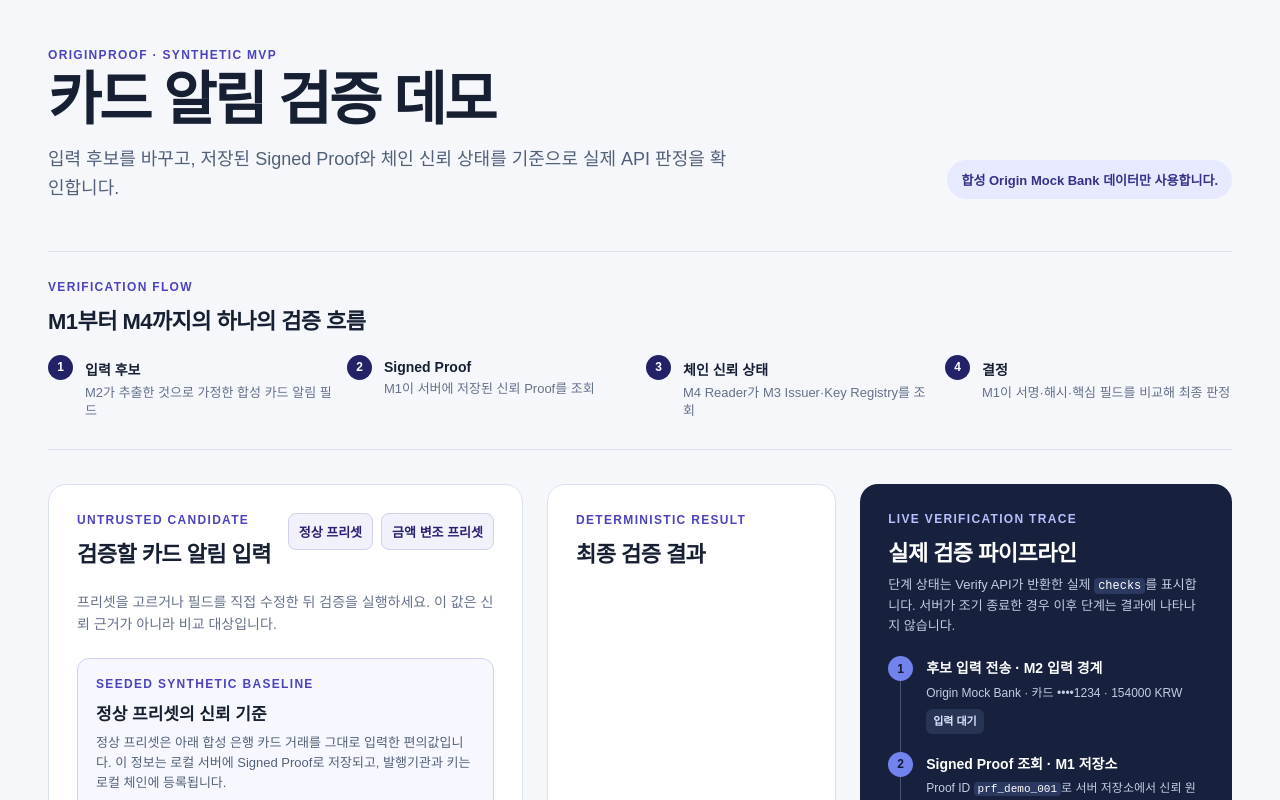
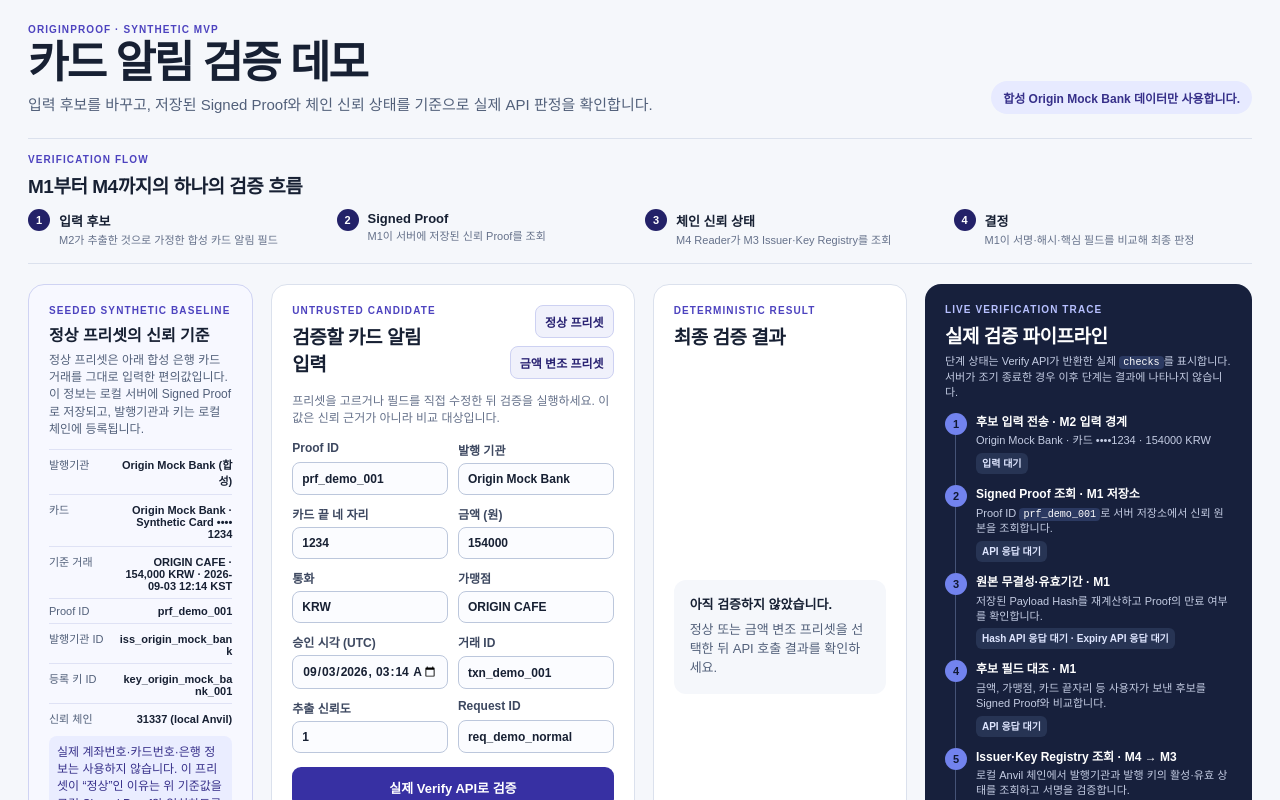
Before and after one commit to OriginProof-3web/OriginProof, a Next.js app in the folder apps/web/: page / in a window 1280 px wide. Shown: the top 800 px of the page. Built offline with nearby package versions, Linux system fonts and the light colour scheme.

Commit message:
style: compact and widen demo workspace

```diff
--- a/apps/web/app/page.tsx
+++ b/apps/web/app/page.tsx
@@ -170,6 +170,31 @@ export default function DemoPage() {
       </section>
 
       <section className="workspace" aria-label="검증 데모">
+        <section className="baseline-card" aria-labelledby="baseline-title">
+          <div>
+            <p className="eyebrow">SEEDED SYNTHETIC BASELINE</p>
+            <h3 id="baseline-title">정상 프리셋의 신뢰 기준</h3>
+          </div>
+          <p>
+            정상 프리셋은 아래 합성 은행 카드 거래를 그대로 입력한 편의값입니다. 이 정보는 로컬
+            서버에 Signed Proof로 저장되고, 발행기관과 키는 로컬 체인에 등록됩니다.
+          </p>
+          <dl>
+            <div><dt>발행기관</dt><dd>Origin Mock Bank (합성)</dd></div>
+            <div><dt>카드</dt><dd>{baselineProof.card}</dd></div>
+            <div><dt>기준 거래</dt><dd>{baselineProof.transaction}</dd></div>
+            <div><dt>Proof ID</dt><dd>prf_demo_001</dd></div>
+            <div><dt>발행기관 ID</dt><dd>{baselineProof.issuerId}</dd></div>
+            <div><dt>등록 키 ID</dt><dd>{baselineProof.keyId}</dd></div>
+            <div><dt>신뢰 체인</dt><dd>{baselineProof.chainId}</dd></div>
+          </dl>
+          <p className="baseline-note">
+            실제 계좌번호·카드번호·은행 정보는 사용하지 않습니다. 이 프리셋이 “정상”인 이유는
+            위 기준값을 로컬 Signed Proof와 일치하도록 시드했기 때문이며, 최종 정상 판정은
+            브라우저가 아니라 Verify API가 합니다.
+          </p>
+        </section>
+
         <form className="candidate-form" onSubmit={submit}>
           <div className="form-heading">
             <div>
@@ -190,31 +215,6 @@ export default function DemoPage() {
             프리셋을 고르거나 필드를 직접 수정한 뒤 검증을 실행하세요. 이 값은 신뢰 근거가 아니라
             비교 대상입니다.
           </p>
-
-          <section className="baseline-card" aria-labelledby="baseline-title">
-            <div>
-              <p className="eyebrow">SEEDED SYNTHETIC BASELINE</p>
-              <h3 id="baseline-title">정상 프리셋의 신뢰 기준</h3>
-            </div>
-            <p>
-              정상 프리셋은 아래 합성 은행 카드 거래를 그대로 입력한 편의값입니다. 이 정보는 로컬
-              서버에 Signed Proof로 저장되고, 발행기관과 키는 로컬 체인에 등록됩니다.
-            </p>
-            <dl>
-              <div><dt>발행기관</dt><dd>Origin Mock Bank (합성)</dd></div>
-              <div><dt>카드</dt><dd>{baselineProof.card}</dd></div>
-              <div><dt>기준 거래</dt><dd>{baselineProof.transaction}</dd></div>
-              <div><dt>Proof ID</dt><dd>prf_demo_001</dd></div>
-              <div><dt>발행기관 ID</dt><dd>{baselineProof.issuerId}</dd></div>
-              <div><dt>등록 키 ID</dt><dd>{baselineProof.keyId}</dd></div>
-              <div><dt>신뢰 체인</dt><dd>{baselineProof.chainId}</dd></div>
-            </dl>
-            <p className="baseline-note">
-              실제 계좌번호·카드번호·은행 정보는 사용하지 않습니다. 이 프리셋이 “정상”인 이유는
-              위 기준값을 로컬 Signed Proof와 일치하도록 시드했기 때문이며, 최종 정상 판정은
-              브라우저가 아니라 Verify API가 합니다.
-            </p>
-          </section>
 
           <div className="fields">
             <label>
--- a/apps/web/app/styles.css
+++ b/apps/web/app/styles.css
@@ -10,86 +10,85 @@ body { margin: 0; }
 
 button, input { font: inherit; }
 
-main { margin: 0 auto; max-width: 1240px; padding: 48px 28px 72px; }
+main { margin: 0 auto; max-width: 1720px; padding: 24px 28px 36px; }
 
-.hero { align-items: flex-end; display: flex; gap: 32px; justify-content: space-between; margin-bottom: 48px; }
-.eyebrow { color: #4d43bf; font-size: 12px; font-weight: 800; letter-spacing: .11em; margin: 0 0 9px; }
+.hero { align-items: flex-end; display: flex; gap: 24px; justify-content: space-between; margin-bottom: 22px; }
+.eyebrow { color: #4d43bf; font-size: 10px; font-weight: 800; letter-spacing: .11em; margin: 0 0 6px; }
 h1, h2, h3, p { margin-top: 0; }
-h1 { font-size: clamp(34px, 5vw, 58px); letter-spacing: -.045em; line-height: 1; margin-bottom: 16px; }
-h2 { font-size: 22px; letter-spacing: -.025em; margin-bottom: 8px; }
+h1 { font-size: clamp(30px, 3.5vw, 44px); letter-spacing: -.045em; line-height: 1; margin-bottom: 9px; }
+h2 { font-size: 19px; letter-spacing: -.025em; margin-bottom: 6px; }
 h3 { font-size: 14px; margin-bottom: 8px; }
-.subtitle { color: #52607a; font-size: 18px; line-height: 1.6; margin-bottom: 0; max-width: 690px; }
-.synthetic-note { background: #e7eaff; border-radius: 999px; color: #37308a; font-size: 13px; font-weight: 700; margin-bottom: 4px; padding: 10px 14px; white-space: nowrap; }
+.subtitle { color: #52607a; font-size: 15px; line-height: 1.45; margin-bottom: 0; max-width: 760px; }
+.synthetic-note { background: #e7eaff; border-radius: 999px; color: #37308a; font-size: 12px; font-weight: 700; margin-bottom: 2px; padding: 8px 12px; white-space: nowrap; }
 
-.flow-section { border-bottom: 1px solid #dbe1ed; border-top: 1px solid #dbe1ed; padding: 28px 0; }
-.section-heading { margin-bottom: 20px; }
-.flow-list { display: grid; gap: 12px; grid-template-columns: repeat(4, 1fr); list-style: none; margin: 0; padding: 0; }
-.flow-list li { align-items: flex-start; display: flex; gap: 12px; min-width: 0; }
-.flow-list span { align-items: center; background: #232168; border-radius: 50%; color: #fff; display: flex; flex: 0 0 auto; font-size: 12px; font-weight: 700; height: 25px; justify-content: center; width: 25px; }
-.flow-list strong { display: block; font-size: 14px; margin: 4px 0 5px; }
-.flow-list p { color: #65718a; font-size: 13px; line-height: 1.45; margin: 0; }
+.flow-section { border-bottom: 1px solid #dbe1ed; border-top: 1px solid #dbe1ed; padding: 15px 0; }
+.section-heading { margin-bottom: 11px; }
+.flow-list { display: grid; gap: 10px; grid-template-columns: repeat(4, 1fr); list-style: none; margin: 0; padding: 0; }
+.flow-list li { align-items: flex-start; display: flex; gap: 9px; min-width: 0; }
+.flow-list span { align-items: center; background: #232168; border-radius: 50%; color: #fff; display: flex; flex: 0 0 auto; font-size: 11px; font-weight: 700; height: 22px; justify-content: center; width: 22px; }
+.flow-list strong { display: block; font-size: 13px; margin: 2px 0 3px; }
+.flow-list p { color: #65718a; font-size: 11px; line-height: 1.35; margin: 0; }
 
-.workspace { display: grid; gap: 24px; grid-template-columns: minmax(430px, 1.15fr) minmax(280px, .7fr) minmax(330px, .9fr); margin-top: 34px; }
-.candidate-form, .result-panel { background: #fff; border: 1px solid #dbe1ed; border-radius: 18px; padding: 28px; }
+.workspace { display: grid; gap: 18px; grid-template-columns: minmax(220px, .62fr) minmax(330px, 1fr) minmax(250px, .7fr) minmax(310px, .9fr); margin-top: 20px; }
+.candidate-form, .result-panel { background: #fff; border: 1px solid #dbe1ed; border-radius: 16px; padding: 20px; }
 .verification-aside { display: contents; }
-.form-heading { align-items: flex-start; display: flex; gap: 16px; justify-content: space-between; }
+.form-heading { align-items: flex-start; display: flex; gap: 12px; justify-content: space-between; }
 .preset-buttons { display: flex; flex-wrap: wrap; gap: 8px; justify-content: flex-end; }
-.preset-buttons button { background: #f0f1fb; border: 1px solid #cdd1f2; border-radius: 8px; color: #292272; cursor: pointer; font-size: 13px; font-weight: 700; padding: 8px 10px; }
+.preset-buttons button { background: #f0f1fb; border: 1px solid #cdd1f2; border-radius: 8px; color: #292272; cursor: pointer; font-size: 12px; font-weight: 700; padding: 7px 9px; }
 .preset-buttons button:hover, .preset-buttons button:focus-visible { background: #e1e3fc; outline: 2px solid #4d43bf; outline-offset: 2px; }
-.form-help { color: #65718a; font-size: 14px; line-height: 1.55; margin: 16px 0 22px; }
-.baseline-card { background: #f7f8ff; border: 1px solid #cfd3f3; border-radius: 12px; margin: 0 0 22px; padding: 18px; }
-.baseline-card h3 { font-size: 17px; margin-bottom: 8px; }
-.baseline-card > p { color: #52607a; font-size: 13px; line-height: 1.55; margin-bottom: 14px; }
+.form-help { color: #65718a; font-size: 12px; line-height: 1.45; margin: 11px 0 14px; }
+.baseline-card { background: #f7f8ff; border: 1px solid #cfd3f3; border-radius: 16px; padding: 20px; }
+.baseline-card h3 { font-size: 16px; margin-bottom: 6px; }
+.baseline-card > p { color: #52607a; font-size: 12px; line-height: 1.45; margin-bottom: 10px; }
 .baseline-card dl { display: grid; gap: 0; }
-.baseline-card dl div { align-items: baseline; border-top: 1px solid #dfe2f5; gap: 12px; padding: 8px 0; }
+.baseline-card dl div { align-items: baseline; border-top: 1px solid #dfe2f5; gap: 8px; padding: 6px 0; }
 .baseline-card dd { max-width: 63%; overflow-wrap: anywhere; }
-.baseline-note { background: #eaedff; border-radius: 8px; color: #37308a !important; margin: 4px 0 0 !important; padding: 10px; }
-.fields { display: grid; gap: 16px; grid-template-columns: repeat(2, minmax(0, 1fr)); }
-label { color: #3d4860; display: grid; font-size: 13px; font-weight: 700; gap: 7px; }
-input { background: #fbfcff; border: 1px solid #bcc7dc; border-radius: 8px; color: #172033; min-width: 0; padding: 10px 11px; width: 100%; }
+.baseline-note { background: #eaedff; border-radius: 8px; color: #37308a !important; margin: 4px 0 0 !important; padding: 8px; }
+.fields { display: grid; gap: 10px; grid-template-columns: repeat(2, minmax(0, 1fr)); }
+label { color: #3d4860; display: grid; font-size: 12px; font-weight: 700; gap: 5px; }
+input { background: #fbfcff; border: 1px solid #bcc7dc; border-radius: 8px; color: #172033; min-width: 0; padding: 8px 9px; width: 100%; }
 input:focus { border-color: #4d43bf; box-shadow: 0 0 0 3px #e7e5ff; outline: none; }
-.submit-button { background: #3730a3; border: 0; border-radius: 9px; color: #fff; cursor: pointer; font-weight: 800; margin-top: 24px; padding: 13px 18px; width: 100%; }
+.submit-button { background: #3730a3; border: 0; border-radius: 9px; color: #fff; cursor: pointer; font-size: 13px; font-weight: 800; margin-top: 14px; padding: 11px 14px; width: 100%; }
 .submit-button:hover:not(:disabled), .submit-button:focus-visible { background: #2b257f; outline: 3px solid #d8d5ff; outline-offset: 2px; }
 .submit-button:disabled { cursor: wait; opacity: .7; }
 
 .result-panel { display: flex; flex-direction: column; }
-.empty-result, .error-result { background: #f5f7fb; border-radius: 12px; color: #52607a; line-height: 1.55; margin: auto 0; padding: 22px; }
+.empty-result, .error-result { background: #f5f7fb; border-radius: 12px; color: #52607a; font-size: 13px; line-height: 1.45; margin: auto 0; padding: 16px; }
 .empty-result strong, .error-result strong { color: #172033; display: block; margin-bottom: 6px; }
 .empty-result p, .error-result p { margin-bottom: 0; }
 .error-result { background: #fff1f1; color: #862d2d; }
 .result-content { margin-top: 12px; }
-.status-card { border-radius: 14px; display: grid; gap: 6px; padding: 20px; }
+.status-card { border-radius: 12px; display: grid; gap: 4px; padding: 15px; }
 .status-card span { font-size: 12px; font-weight: 700; opacity: .76; text-transform: uppercase; }
-.status-card strong { font-size: 28px; letter-spacing: -.03em; }
-.status-card b { font-size: 17px; }
+.status-card strong { font-size: 23px; letter-spacing: -.03em; }
+.status-card b { font-size: 15px; }
 .status-card.verified { background: #e7f7ed; color: #12633b; }
 .status-card.tampered { background: #fff0ec; color: #a23a22; }
 .status-card.inconclusive { background: #fff8e4; color: #805a0a; }
 .status-card.neutral { background: #eef1f7; color: #40506c; }
-.result-detail, .checks { border-top: 1px solid #e2e6ef; margin-top: 20px; padding-top: 18px; }
-.result-detail p { color: #52607a; font-size: 14px; line-height: 1.5; margin-bottom: 0; }
+.result-detail, .checks { border-top: 1px solid #e2e6ef; margin-top: 14px; padding-top: 12px; }
+.result-detail p { color: #52607a; font-size: 12px; line-height: 1.4; margin-bottom: 0; }
 dl { margin: 0; }
 dl div { display: flex; gap: 12px; justify-content: space-between; padding: 8px 0; }
-dt, dd { font-size: 13px; margin: 0; }
+dt, dd { font-size: 11px; margin: 0; }
 dt { color: #52607a; }
 dd { font-weight: 700; text-align: right; }
-.request-meta { color: #73809a; font-size: 12px; margin: 20px 0 0; overflow-wrap: anywhere; }
-.pipeline-panel { background: #17203c; border-radius: 18px; color: #eff4ff; padding: 28px; }
+.request-meta { color: #73809a; font-size: 11px; margin: 14px 0 0; overflow-wrap: anywhere; }
+.pipeline-panel { background: #17203c; border-radius: 16px; color: #eff4ff; padding: 20px; }
 .pipeline-panel .eyebrow { color: #b7c0ff; }
 .pipeline-panel h2 { color: #fff; }
-.pipeline-intro { color: #c4cce3; font-size: 13px; line-height: 1.55; margin-bottom: 20px; }
+.pipeline-intro { color: #c4cce3; font-size: 11px; line-height: 1.4; margin-bottom: 12px; }
 .pipeline-panel code { background: #2b3961; border-radius: 4px; color: #fff; font-size: .92em; padding: 1px 4px; }
 .pipeline-list { counter-reset: trace; display: grid; gap: 0; list-style: none; margin: 0; padding: 0; }
-.pipeline-list li { display: grid; gap: 12px; grid-template-columns: 26px minmax(0, 1fr); padding: 0 0 18px; position: relative; }
-.pipeline-list li:not(:last-child)::before { background: #455377; content: ""; height: calc(100% - 25px); left: 12px; position: absolute; top: 25px; width: 1px; }
-.pipeline-number { align-items: center; background: #7283ee; border-radius: 50%; color: #111934; display: flex; font-size: 12px; font-weight: 900; height: 25px; justify-content: center; position: relative; width: 25px; }
-.pipeline-list strong { color: #fff; display: block; font-size: 14px; line-height: 1.4; margin: 3px 0 5px; }
-.pipeline-list p { color: #c4cce3; font-size: 12px; line-height: 1.5; margin-bottom: 7px; }
-.trace-state { background: #273454; border-radius: 6px; color: #dfe6ff; display: inline-block; font-size: 11px; font-weight: 800; line-height: 1.35; padding: 5px 7px; }
+.pipeline-list li { display: grid; gap: 9px; grid-template-columns: 22px minmax(0, 1fr); padding: 0 0 11px; position: relative; }
+.pipeline-list li:not(:last-child)::before { background: #455377; content: ""; height: calc(100% - 22px); left: 10px; position: absolute; top: 22px; width: 1px; }
+.pipeline-number { align-items: center; background: #7283ee; border-radius: 50%; color: #111934; display: flex; font-size: 11px; font-weight: 900; height: 22px; justify-content: center; position: relative; width: 22px; }
+.pipeline-list strong { color: #fff; display: block; font-size: 12px; line-height: 1.3; margin: 2px 0 3px; }
+.pipeline-list p { color: #c4cce3; font-size: 11px; line-height: 1.35; margin-bottom: 5px; }
+.trace-state { background: #273454; border-radius: 6px; color: #dfe6ff; display: inline-block; font-size: 10px; font-weight: 800; line-height: 1.3; padding: 4px 6px; }
 
-@media (max-width: 1180px) {
-  .workspace { grid-template-columns: minmax(0, 1fr) minmax(320px, .9fr); }
-  .candidate-form { grid-column: 1 / -1; }
+@media (max-width: 1260px) {
+  .workspace { grid-template-columns: repeat(2, minmax(0, 1fr)); }
 }
 
 @media (max-width: 860px) {
```
